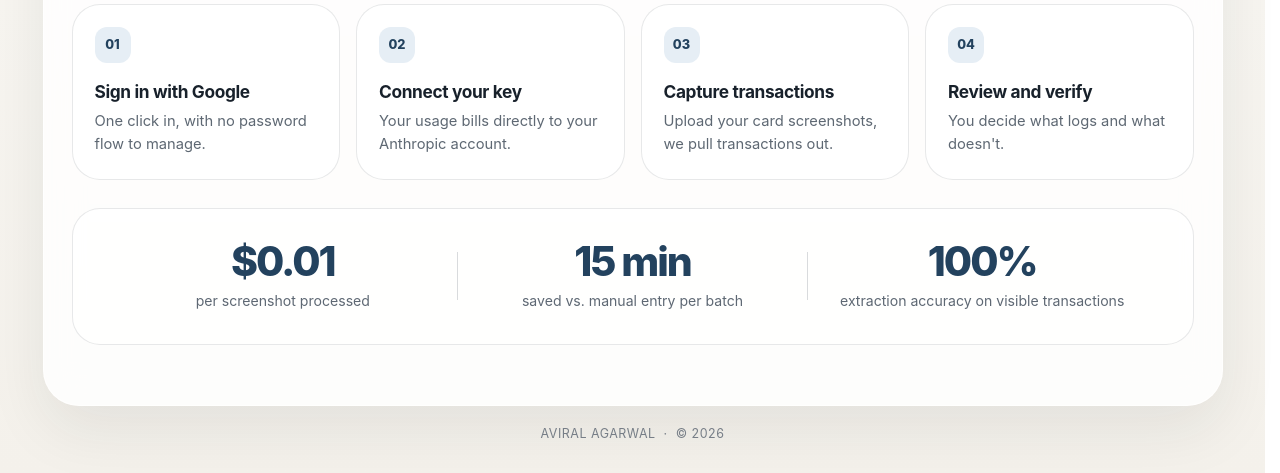
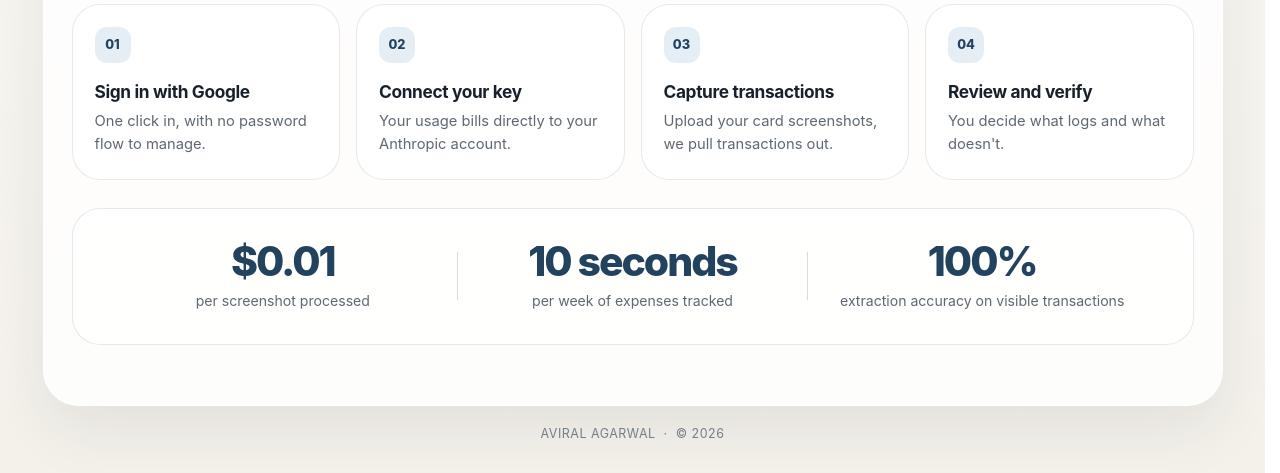
Before and after one commit to aviralagarwal1/expense-agent, a Flask app: page / in a window 1280 px wide. Shown: the part 650-1123 px from the top of the page. Run offline with Flask 3, Linux system fonts and the light colour scheme.

Commit message:
Polish README and site presentation

```diff
--- a/templates/landing.html
+++ b/templates/landing.html
@@ -810,8 +810,8 @@
           </div>
           <div class="stats-strip-divider"></div>
           <div class="stats-strip-item">
-            <strong>15 min</strong>
-            <span>saved vs. manual entry per batch</span>
+            <strong>10 seconds</strong>
+            <span>per week of expenses tracked</span>
           </div>
           <div class="stats-strip-divider"></div>
           <div class="stats-strip-item">
```
Also changed, not shown: README.md.
